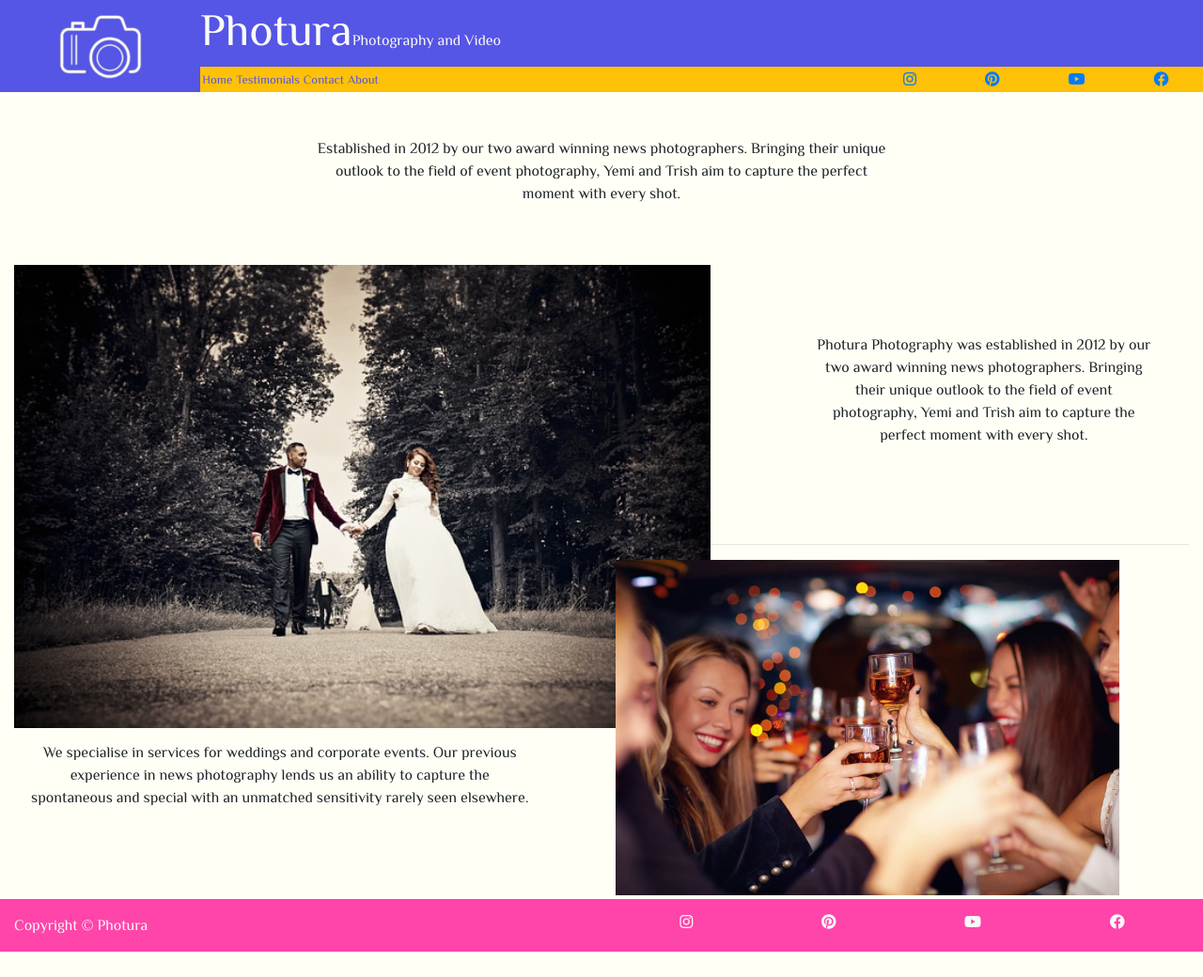
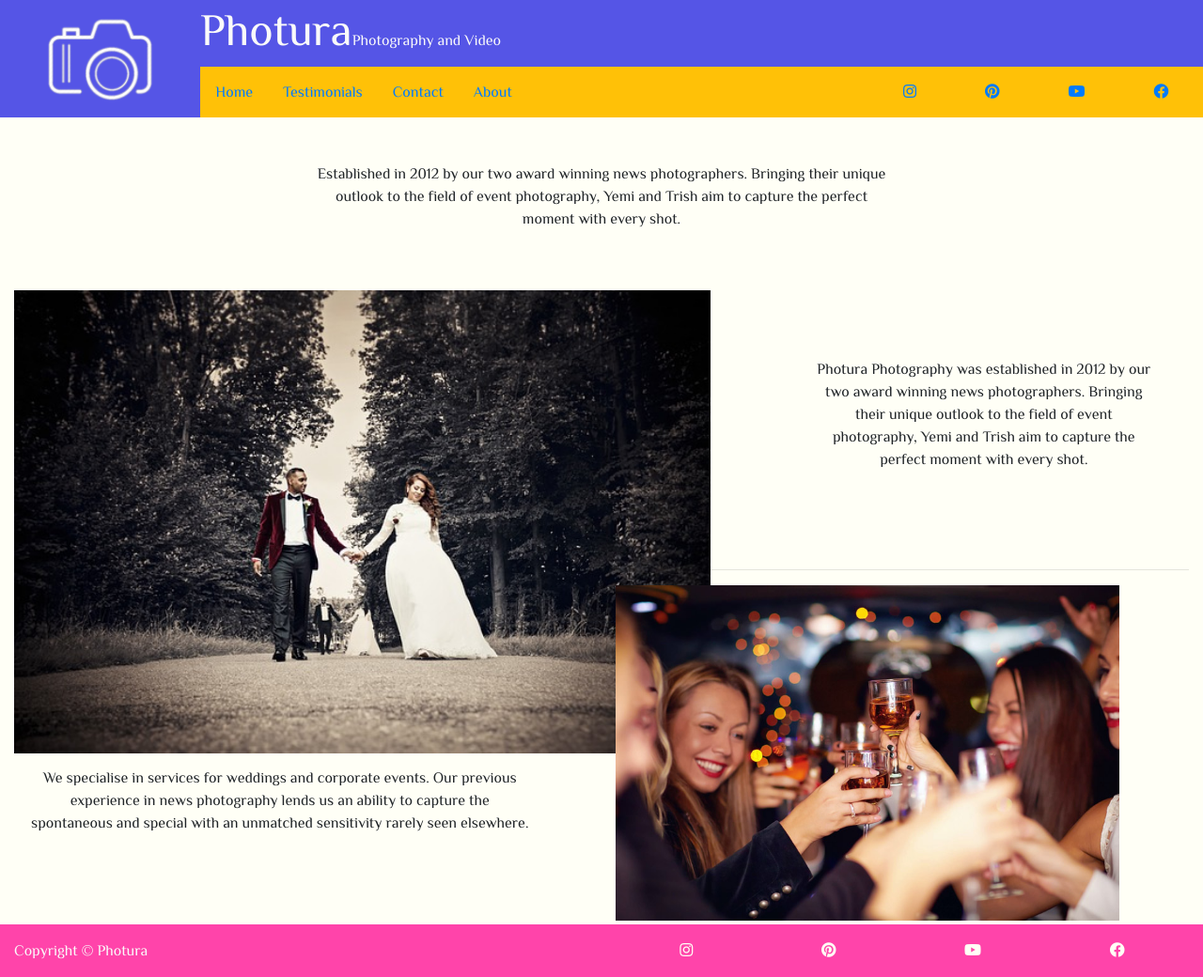
Before and after one commit to Code-Institute-Submissions/MS1---Photura-Photography, a plain HTML site: page index.html in a window 1280 px wide. Shown: the whole page at 94% size. Before the commit the page ends 1013 px from the top, so only its background shows below. Drawn offline with nearby package versions, Linux system fonts and the light colour scheme.

Commit message:
Last update 07082019

```diff
--- a/assets/css/style.css
+++ b/assets/css/style.css
@@ -71,8 +71,13 @@ body {
 }
 
 
+/*Cursor pointer code - Stack Overflow
+https://stackoverflow.com/questions/47269189/bootstrap-v4-css-class-for-pointer-cursor
+*/
 
-
+.cursor-pointer {
+    cursor: pointer;
+}
 
 
 /*-----------------------------------Header */
@@ -131,12 +136,16 @@ h1 {
 }
 
 
-.nav-link {
+.header-link {
     color: #5555e6;
-    font-size: 80%;
-    margin: 2px 0;
-    padding: 2px;
+    font-size: 100%;
+    margin: 2% 0;
     text-decoration: none;
+}
+
+
+.footer-link {
+    color: #fffff6;
 }
 
 
@@ -193,9 +202,15 @@ h1 {
 
 
 .testimonial-heading {
-    background-color: #ffff78;
+    background-color: #ddffff;
     margin-top: 2%;
+    cursor: pointer;
+    transition: background-color 1s ease-in;
+}
 
+
+.testimonial-heading :hover{
+    background-color:#ffff78;
 }
 
 
@@ -527,8 +542,8 @@ h1 {
 
 
 .trish-img {
-    height: 25%;
-    width: 25%;
+    height: 30%;
+    width: 30%;
 }
 
 .card {
--- a/index.html
+++ b/index.html
@@ -7,7 +7,7 @@
     <meta http-equiv="X-UA-Compatible" content="ie=edge">
     <link rel="stylesheet" href="https://cdnjs.cloudflare.com/ajax/libs/font-awesome/5.10.0-12/css/all.min.css">
     <link rel="stylesheet" href="https://stackpath.bootstrapcdn.com/bootstrap/4.3.1/css/bootstrap.min.css" integrity="sha384-ggOyR0iXCbMQv3Xipma34MD+dH/1fQ784/j6cY/iJTQUOhcWr7x9JvoRxT2MZw1T" crossorigin="anonymous">
-    <link rel="stylesheet" href="css/hover-min.css">
+    <link href="css/hover-min.css" rel="stylesheet" media="all">
     <link rel="stylesheet" href="https://cdnjs.cloudflare.com/ajax/libs/animate.css/3.7.2/animate.min.css">
     <link rel="stylesheet" href="assets/css/style.css">
     <title>Photura Home</title>
@@ -45,17 +45,17 @@
                         <div class="banner-menu row no-gutters bg-warning">
                             <navbar class="col-12 col-md-8 d-md-flex">
                                 <ul class="nav d-flex justify-content-around justify-content-md-start">
-                                    <li class="nav-item d-inline hvr-grow">
-                                        <a class="nav-link" href="index.html">Home</a>
+                                    <li class="header-link nav-item d-inline">
+                                        <a class="nav-link hvr-pop" href="index.html">Home</a>
                                     </li>
-                                    <li class="nav-item d-inline hvr-grow">
+                                    <li class="header-link nav-item d-inline hvr-grow">
                                         <a class="nav-link" href="testimonials.html">Testimonials</a>
                                     </li>
-                                    <li class="nav-item d-inline hvr-grow">
-                                        <a class="nav-link" href="contact.html">Contact</a>
+                                    <li class="header-link nav-item d-inline hvr-grow">
+                                        <a class="link nav-link" href="contact.html">Contact</a>
                                     </li>
-                                    <li class="nav-item d-inline hvr-grow">
-                                        <a class="nav-link" href="about.html">About</a>
+                                    <li class="header-link nav-item d-inline hvr-grow">
+                                        <a class="link nav-link" href="about.html">About</a>
                                     </li>
                                 </ul>
 
@@ -152,10 +152,18 @@
                     <p class="font-weight-lighter">Copyright &copy Photura</p>
                 </div>
                 <div class="col-6 d-flex justify-content-around align-items-baseline">
-                    <span class="fab fa-instagram"></span>
-                    <span class="fab fa-pinterest"></span>
-                    <span class="fab fa-youtube"></span>
-                    <span class="fab fa-facebook"></span>
+                    <a class="footer-link" href="https://en.wikipedia.org/wiki/Instagram" target="_blank">
+                                <span class="fab fa-instagram"></span>
+                                </a>
+                    <a class="footer-link" href="https://en.wikipedia.org/wiki/Pinterest" target="_blank">
+                                <span class="fab fa-pinterest"></span>
+                                </a>
+                    <a class="footer-link" href="https://en.wikipedia.org/wiki/YouTube" target="_blank">
+                                <span class="fab fa-youtube"></span>
+                                </a>
+                    <a class="footer-link" href="https://en.wikipedia.org/wiki/Facebook" target="_blank">
+                                <span class="fab fa-facebook"></span>
+                                </a>
                 </div>
             </div>
         </div>
```
Also changed, not shown: about.html (+15 -4 lines), contact.html (+20 -11 lines), testimonials.html (+14 -6 lines).
